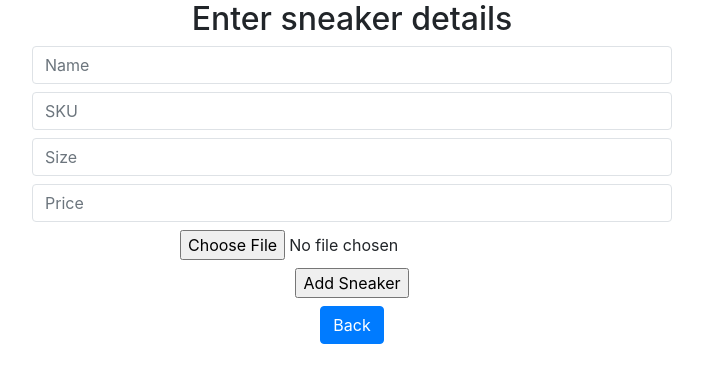
After one commit to tianjeff/sneak-peek, a Flask app: page /create in a window 1280 px wide. The commit adds this page. Shown: the top 383 px of the page, without its empty margins (288-991 px from the left). Run offline with Flask 2, Linux system fonts and the light colour scheme; some libraries are stand-ins or nearby versions.

Commit message:
add sneaker function

```diff
--- a/app.py
+++ b/app.py
@@ -2,10 +2,18 @@ import sqlite3
 from flask import (
     abort, redirect, url_for, session)
 from flask import (
-    Flask, render_template, send_from_directory, request)
+    Flask, flash, render_template, send_from_directory, request)
+
+import os
+from werkzeug.utils import secure_filename
+
+UPLOAD_FOLDER = '/Users/jeffrey/sneak-peek/static/images/'
+ALLOWED_EXTENSIONS = set(['png', 'jpg', 'jpeg'])
 
 # app is a single object used by all the code modules in this package
 app = Flask(__name__)  # pylint: disable=invalid-name
+app.config['UPLOAD_FOLDER'] = UPLOAD_FOLDER
+app.secret_key = b'T\xd0\x19a9=\xdb$L\x94\xedo\x08mw\xa4\\5m\xcc\xa1\xffn\x13'
 
 def get_db_connection():
     conn = sqlite3.connect('database.db')
@@ -58,3 +66,66 @@ def search():
         print(results)
 
         return render_template('index.html', **results)
+
+
+@app.route('/create')
+def create():
+    return render_template('create.html')
+
+def allowed_file(filename):
+    return '.' in filename and \
+           filename.rsplit('.', 1)[1].lower() in ALLOWED_EXTENSIONS
+
+@app.route('/', methods = ['POST'])
+def add():
+    if request.method == 'POST':
+
+        # this part isn't working
+
+        conn = get_db_connection()
+
+        img_filename = ''
+
+        snkrname = request.form['snkrname']
+        sku = request.form['sku']
+        size = request.form['size']
+        price = request.form['price']
+
+        if not snkrname or not sku or not size or not price:
+            flash('missing parameters')
+            return redirect('/')
+
+        existing_sku = conn.execute('SELECT COUNT(*) FROM sneakers WHERE sku=?', (sku, )).fetchone()['COUNT(*)']
+        if existing_sku != 0:
+            img_filename = conn.execute('SELECT * FROM sneakers WHERE sku=?', (sku, )).fetchone()['imgname']
+        else:
+            if 'imgname' not in request.files:
+                flash('missing imgname in form')
+                return redirect('/')
+
+            img = request.files['imgname']
+
+            if img and allowed_file(imgname.filename):
+                img_filename = secure_filename(imgname.filename)
+                img.save(os.path.join(app.config['UPLOAD_FOLDER'], img_filename))
+
+        new_snkrid = conn.execute('SELECT COUNT(*) FROM sneakers').fetchone()['COUNT(*)'] + 1
+        results = conn.execute('INSERT INTO sneakers (snkrid, snkrname, sku, imgname, size, price) '
+                    'VALUES (?, ?, ?, ?, ?, ?)', (new_snkrid, snkrname, sku, img_filename, size, price, )
+                )
+
+        conn.commit()
+        results = conn.execute('SELECT * FROM sneakers ORDER BY size ASC').fetchall()
+        conn.close()
+
+        snkr_list = []
+        sku_dict = {}
+        for (snkrid, snkrname, sku, imgname, size, price) in results:
+            if sku not in sku_dict:
+                sku_dict[sku] = []
+                snkr_list.append((snkrname, sku, imgname))
+            sku_dict[sku].append((size, price))
+
+        results = {'snkr_list': snkr_list, 'sku_dict': sku_dict}
+
+        return render_template('index.html', **results)
--- a/static/css/styles.css
+++ b/static/css/styles.css
@@ -21,3 +21,7 @@
     max-width: 400px;
     max-height: 220px;
 }
+
+.add-sneaker {
+    text-align: center;
+}
--- /dev/null
+++ b/templates/create.html
@@ -0,0 +1,54 @@
+<!doctype html>
+
+<html lang="en">
+    <head>
+        <meta charset="UTF-8">
+        <meta name="description" content="Sneak Peek">
+        <meta name="keywords" content="Inventory Tracker">
+        <meta name="author" content="Jeffrey Tian">
+        <meta name="viewport" content="width=device-width, initial-scale=1.0">
+
+        <link rel="stylesheet" href="../static/css/styles.css?v=1.0">
+
+        <link rel="stylesheet" href="https://maxcdn.bootstrapcdn.com/bootstrap/4.5.2/css/bootstrap.min.css">
+        <script src="https://ajax.googleapis.com/ajax/libs/jquery/3.5.1/jquery.min.js"></script>
+        <script src="https://cdnjs.cloudflare.com/ajax/libs/popper.js/1.16.0/umd/popper.min.js"></script>
+        <script src="https://maxcdn.bootstrapcdn.com/bootstrap/4.5.2/js/bootstrap.min.js"></script>
+
+        <title>Sneak Peek</title>
+
+    </head>
+
+    <body>
+
+        <div class="add-sneaker">
+            <h2>Enter sneaker details</h2>
+            <form action="/" method="POST" novalidate enctype="multipart/form-data">
+                <div class="mx-auto my-2 input-group w-50 justify-content-center">
+                    <input type="text" name="snkrname" class="form-control border w-50" placeholder="Name">
+                </div>
+                <div class="mx-auto my-2 input-group w-50 justify-content-center">
+                    <input type="text" name="sku" class="form-control border w-50" placeholder="SKU">
+                </div>
+                <div class="mx-auto my-2 input-group w-50 justify-content-center">
+                    <input type="text" name="size" class="form-control border w-50" placeholder="Size">
+                </div>
+                <div class="mx-auto my-2 input-group w-50 justify-content-center">
+                    <input type="text" name="price" class="form-control border w-50" placeholder="Price">
+                </div>
+                <div class="mx-auto my-2 input-group w-50 justify-content-center">
+                    <input type="file" name="imgname">
+                </div>
+                <div class="mx-auto my-2 input-group w-50 justify-content-center">
+                    <input type="submit" value="Add Sneaker"/>
+                </div>
+            </form>
+
+
+            <a href="/" class="btn btn-primary justify-content-center" role="button">Back</a>
+
+        </div>
+
+
+    </body>
+</html>
```
Also changed, not shown: templates/base.html (+5 -2 lines), templates/index.html (+10 -0 lines), database.db.
